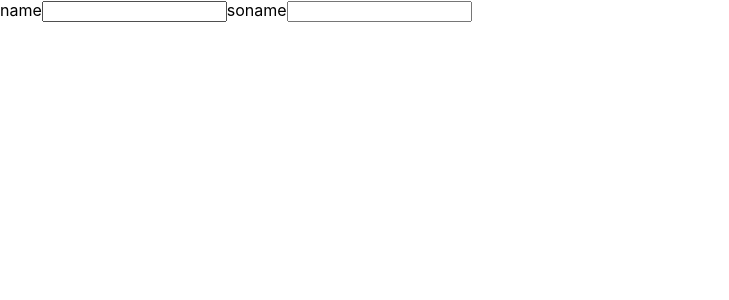
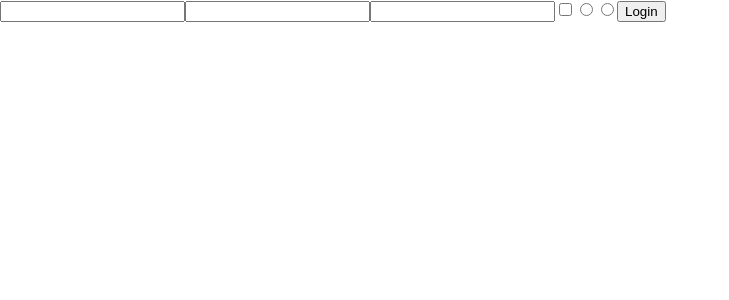
Before and after one commit to Domask2/nimax, a React (Create React App) app: page / in a window 1280 px wide. Shown: the top 300 px of the page, without its empty margins (0-729 px from the left). Built offline with nearby package versions, Linux system fonts and the light colour scheme.

Commit message:
useForm Custom Hook + custom validate

```diff
--- a/src/App.tsx
+++ b/src/App.tsx
@@ -2,17 +2,108 @@ import React, { useState } from 'react'
 import Input from './components/input/Input'
 import useFieldChange from './hooks/useFieldsChange'
 import { initStepOneType } from './type/type'
+import useForm from './hooks/useForm'
+
+export interface InitStepOneType {
+  email: string
+  age: number
+  child: number
+}
 
 const App = () => {
-  const [stepOne, setStepOne] = useState<initStepOneType>({ name: '', soname: '' });
-  const [error, setError] = useState({name: {required:true}});
-  const handleChange = useFieldChange(setStepOne);
+  function login() {
+    console.log('No errors, submit callback called!')
+  }
+
+  function validate(values: InitStepOneType) {
+    const errors: {email:string, age:string, child:string} = {email:'', age:'', child:''}
+    if (!values.email) {
+      errors.email = 'Email address is required'
+    } else if (!/\S+@\S+\.\S+/.test(values.email)) {
+      errors.email = 'Email address is invalid'
+    }
+    if(!values.age) {
+      errors.age = 'Age is required'
+    } else if (values.age < 1) {
+      errors.age = 'Age more 1'
+    }
+    if(values.age && values.child) {
+      const num = Math.ceil( values.child / values.age );
+      if (num > 3) {
+        errors.child = 'Много мелких ублюдков'
+      }
+    }
+    return errors
+  }
+
+  const {
+    values,
+    errors,
+    handleChange,
+    handleSubmit,
+  } = useForm(login, validate)
+
+  console.log(values,errors);
 
   return (
     <div className='App'>
-      {stepOne.name}
-      <Input placeholder="" label='name' type='text' value={stepOne.name} onChange={handleChange('name')} />
-      <Input placeholder="" label='soname' type='text' value={stepOne.soname} onChange={handleChange('soname')} />
+
+      {/* {stepOne.name} */}
+      {/* <Input placeholder="" label='name' type='text' value={stepOne.name} onChange={handleChange('name')} /> */}
+      {/* <Input placeholder="" label='soname' type='text' value={stepOne.soname} onChange={handleChange('soname')} /> */}
+      <form onSubmit={handleSubmit} noValidate>
+        <input
+          autoComplete='off'
+          className={`input ${errors?.email && 'is-danger'}`}
+          type='email' name='email'
+          onChange={handleChange}
+          value={values.email || ''}
+        />
+        <span>{errors.email}</span>
+
+        <input
+          autoComplete='off'
+          className={`input ${errors?.age && 'is-danger'}`}
+          type='number' name='age'
+          onChange={handleChange}
+          value={values.age || ''}
+        />
+        <span>{errors.age}</span>
+
+
+        <input
+          autoComplete='off'
+          className={`input ${errors?.child && 'is-danger'}`}
+          placeholder={errors.child}
+          type='number' name='child'
+          onChange={handleChange}
+          value={values.child || ''}
+          required
+        />
+
+        <input
+          type='checkbox'
+          name='check'
+          defaultChecked={values.check || false}
+          onChange={handleChange}
+        />
+
+        <input
+          type='radio'
+          name='rad'
+          value="1"
+          onChange={handleChange}
+        />
+
+        <input
+          type='radio'
+          name='rad'
+          value="2"
+          onChange={handleChange}
+        />
+
+        <button type='submit' className='button is-block is-info is-fullwidth'>Login</button>
+      </form>
     </div>
   )
 }
--- a/src/components/input/Input.tsx
+++ b/src/components/input/Input.tsx
@@ -1,7 +1,7 @@
 import React, { FC } from 'react';
 import './input.scss';
 
-interface InputType {
+export interface InputType {
   label: string,
   type: string,
   value: string,
--- /dev/null
+++ b/src/hooks/useForm.tsx
@@ -0,0 +1,43 @@
+import { useState, useEffect, ChangeEvent, FormEvent } from 'react'
+
+interface InitStepOneType {
+  email: string
+  age: number
+  child: number
+}
+
+const useForm = (callback: () => void, validate: (values : InitStepOneType) => {email:string, age:string, child:string}) => {
+  const [values, setValues] = useState<{email: string, age: number,check:boolean, child: number}>({
+    email: '', age: 0, check: false, child: 0
+  })
+  const [errors, setErrors] = useState({
+    email: '', age: '', child: '',
+  })
+  const [isSubmitting, setIsSubmitting] = useState(false)
+
+  useEffect(() => {
+    if (Object.keys(errors).length === 0 && isSubmitting) {
+      callback()
+    }
+  }, [errors])
+
+  const handleSubmit = (event: FormEvent<HTMLFormElement>) => {
+    if (event) event.preventDefault()
+    setErrors(validate(values))
+    setIsSubmitting(true)
+  }
+
+  const handleChange = (event: ChangeEvent<HTMLInputElement>) => {
+    event.persist()
+    setValues((values) => ({ ...values, [event.target.name]: event.target.type === 'checkbox' ?  event.target.checked : event.target.value }))
+  }
+
+  return {
+    handleChange,
+    handleSubmit,
+    values,
+    errors,
+  }
+}
+
+export default useForm
--- a/src/index.css
+++ b/src/index.css
@@ -11,3 +11,7 @@ code {
   font-family: source-code-pro, Menlo, Monaco, Consolas, 'Courier New',
     monospace;
 }
+
+.is-danger {
+  border: 1px solid red;
+}
```
Also changed, not shown: .eslintrc.js.
